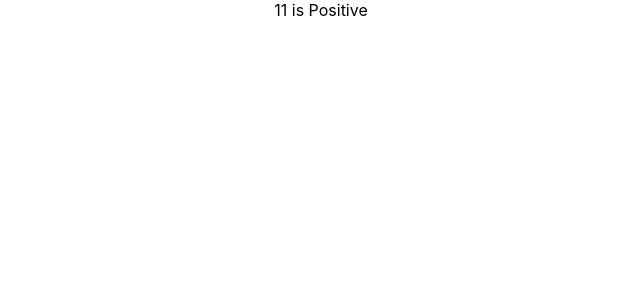
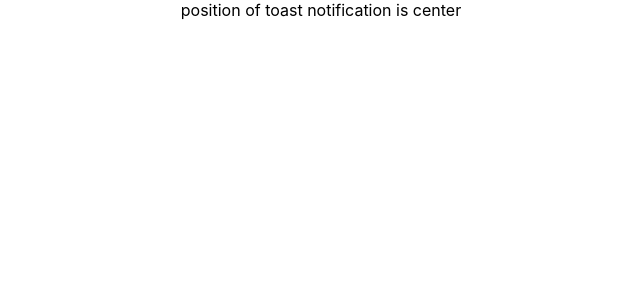
Before and after one commit to DivyarajsinhRana/typescript, a React (Create React App) app in the folder typing-class/: page / in a window 1280 px wide. Shown: the top 300 px of the page, without its empty margins (319-959 px from the left). Built offline with nearby package versions, Linux system fonts and the light colour scheme.

Commit message:
template literals in typing

```diff
--- a/typing-class/src/App.tsx
+++ b/typing-class/src/App.tsx
@@ -4,6 +4,7 @@ import Private from "./component/class/Auth/Private"
 import Profile from "./component/class/Auth/Profile"
 import List from "./component/class/Auth/Generic/List"
 import RandomNumber from "./component/class/Restriction/RandomNumber"
+import Toast from "./component/TemplateLiteral/Toast"
 const data = [{
   id :1,
   first : "premraj",
@@ -26,7 +27,8 @@ const App = () => {
       {/* <Counter message="The value of count is"/> */}
       {/* <Private isLoggedin={false} component={Profile} /> */}
       {/* <List items={data} handleClick={(item)=>console.log(item)} /> */}
-      <RandomNumber value={11}  isPositive />
+      {/* <RandomNumber value={11}  isPositive /> */}
+      <Toast  position="center"/>
     </div>
   )
 }
--- /dev/null
+++ b/typing-class/src/component/TemplateLiteral/Toast.tsx
@@ -0,0 +1,17 @@
+type horizontalposition = 'left' | 'center' | 'right'
+type verticalposition = 'top' | 'center' | 'bottom'
+
+type ToastProps = {
+    position :Exclude<`${horizontalposition}-${verticalposition}`,"center-center"> | "center"
+}
+
+
+const Toast = ({position} : ToastProps) => {
+    return (
+        <div>
+            position of toast notification is {position}
+        </div>
+    )
+}
+
+export default Toast
```
